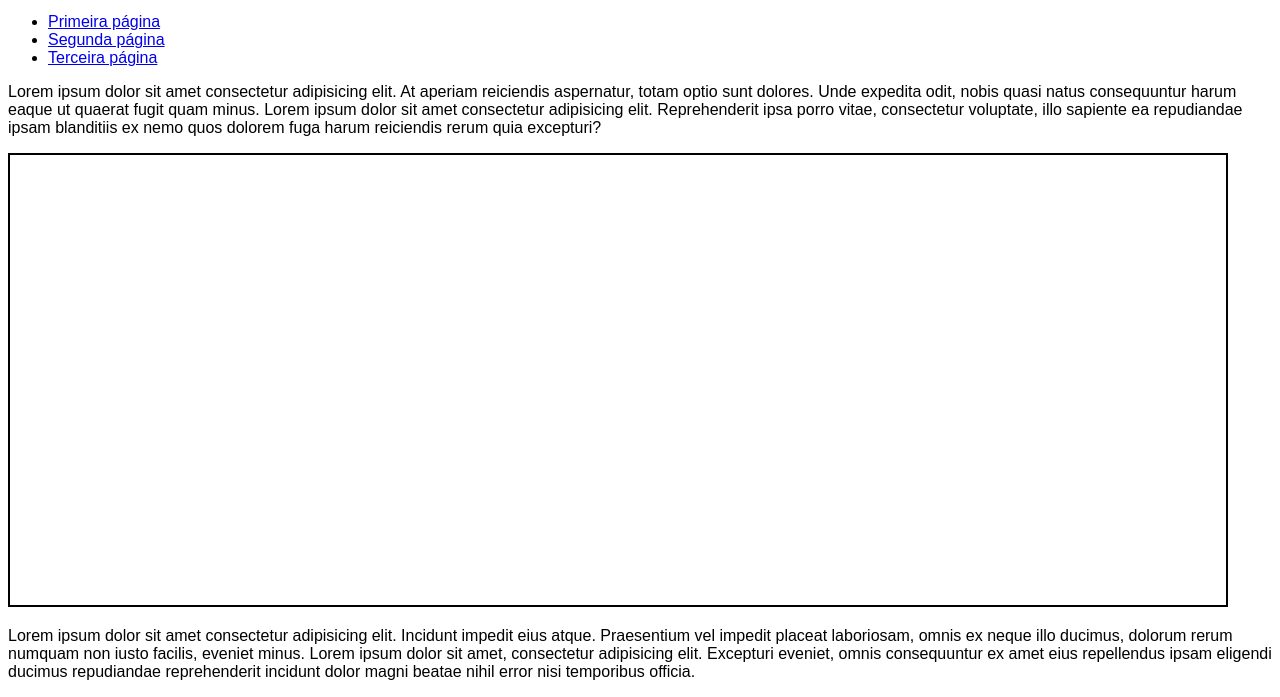
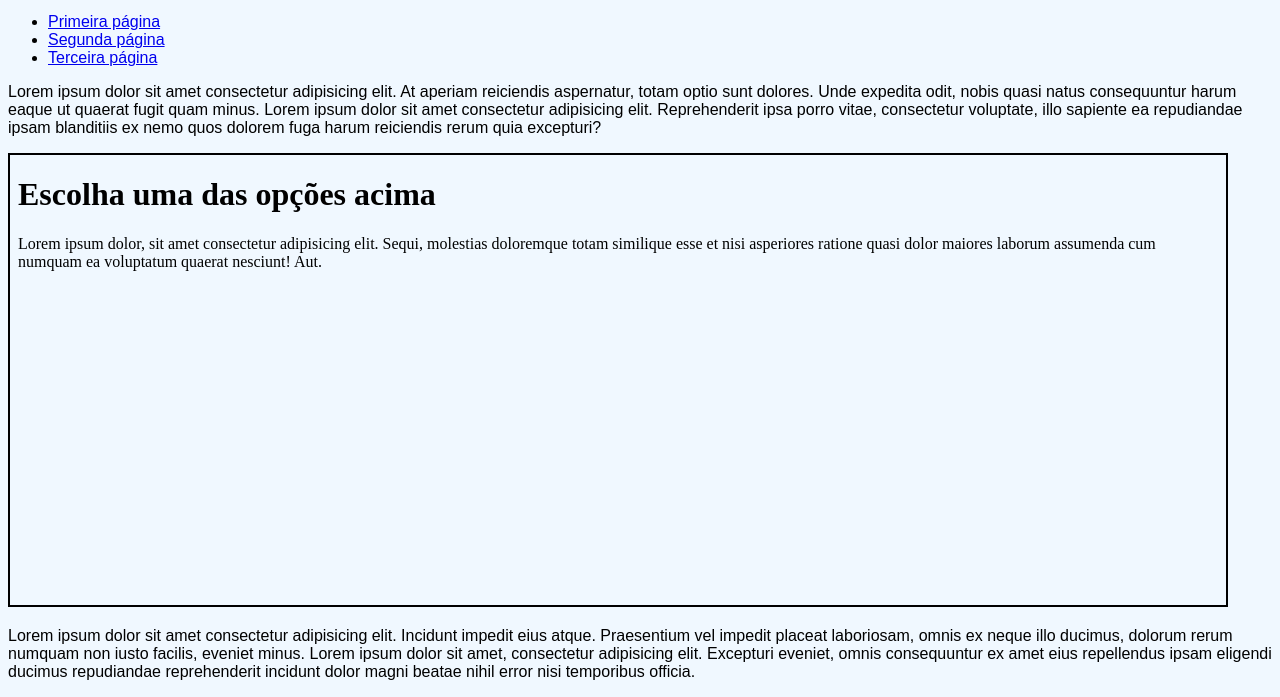
Before and after one commit to gustavoarakakiA/html-css, a plain HTML site: page exercicios/ex024/iframe003.html in a window 1280 px wide. Shown: the part 137-834 px from the top of the page. Drawn offline with Linux system fonts and the light colour scheme.

Commit message:
exercicio iframe003

```diff
--- a/exercicios/ex024/iframe003.html
+++ b/exercicios/ex024/iframe003.html
@@ -6,6 +6,7 @@
     <style>
         body {
             font-family: Arial, Helvetica, sans-serif;
+            background-color: aliceblue;
         }
         iframe#tela {
             width: 95vw;
@@ -27,7 +28,7 @@
 
     <p>Lorem ipsum dolor sit amet consectetur adipisicing elit. At aperiam reiciendis aspernatur, totam optio sunt dolores. Unde expedita odit, nobis quasi natus consequuntur harum eaque ut quaerat fugit quam minus. Lorem ipsum dolor sit amet consectetur adipisicing elit. Reprehenderit ipsa porro vitae, consectetur voluptate, illo sapiente ea repudiandae ipsam blanditiis ex nemo quos dolorem fuga harum reiciendis rerum quia excepturi?</p>
 
-    <iframe id="tela" name="frame" src="">
+    <iframe id="tela" name="frame" srcdoc="<h1>Escolha uma das opções acima</h1><p> Lorem ipsum dolor, sit amet consectetur adipisicing elit. Sequi, molestias doloremque totam similique esse et nisi asperiores ratione quasi dolor maiores laborum assumenda cum numquam ea voluptatum quaerat nesciunt! Aut.</p><img scr='cromaticcircle.png'>">
         <p>Infelizmente seu navegador não é compatível com iframes.</p>
     </iframe>
 
```
Also changed, not shown: exercicios/ex024/cromaticcircle.png (added).
